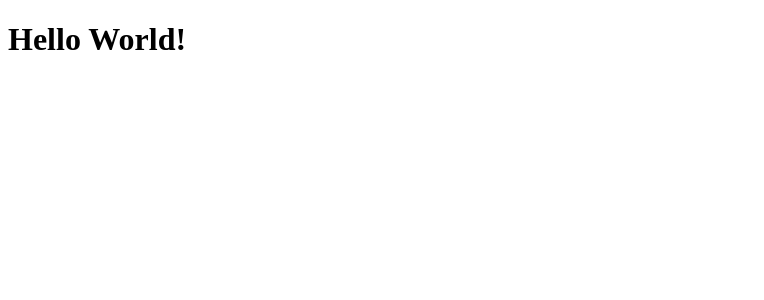
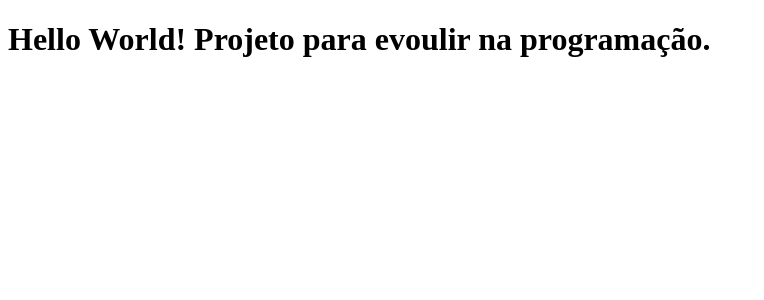
Before and after one commit to IronAlmeida/clone-tabnews, a Next.js app: page / in a window 1280 px wide. Shown: the top 300 px of the page, without its empty margins (0-764 px from the left). Built offline with nearby package versions, Linux system fonts and the light colour scheme.

Commit message:
modifica a frase

```diff
--- a/pages/index.js
+++ b/pages/index.js
@@ -1,6 +1,6 @@
 function Home (){
     return (
-        <h1>Hello World!</h1>
+        <h1>Hello World! Projeto para evoulir na programação.</h1>
     )
 }
 
```
